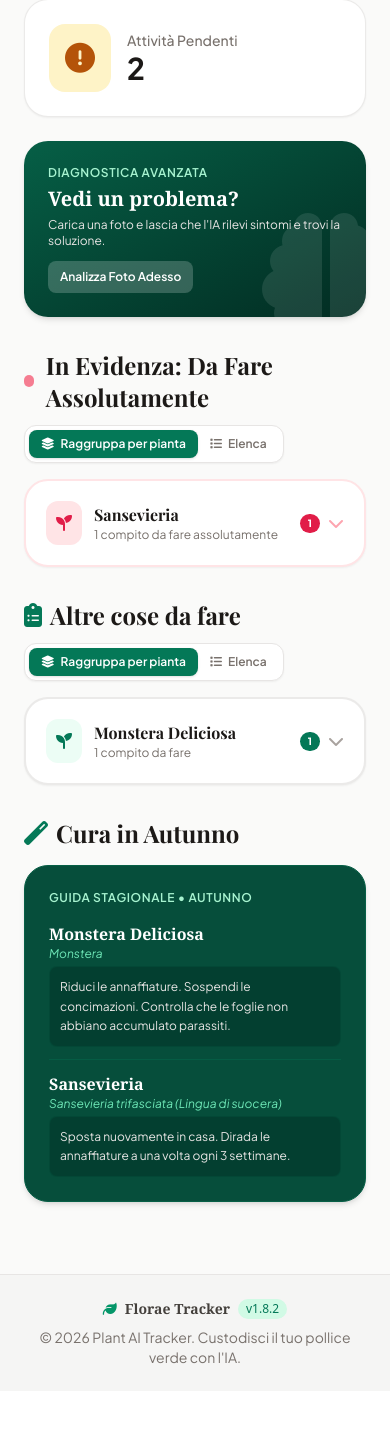
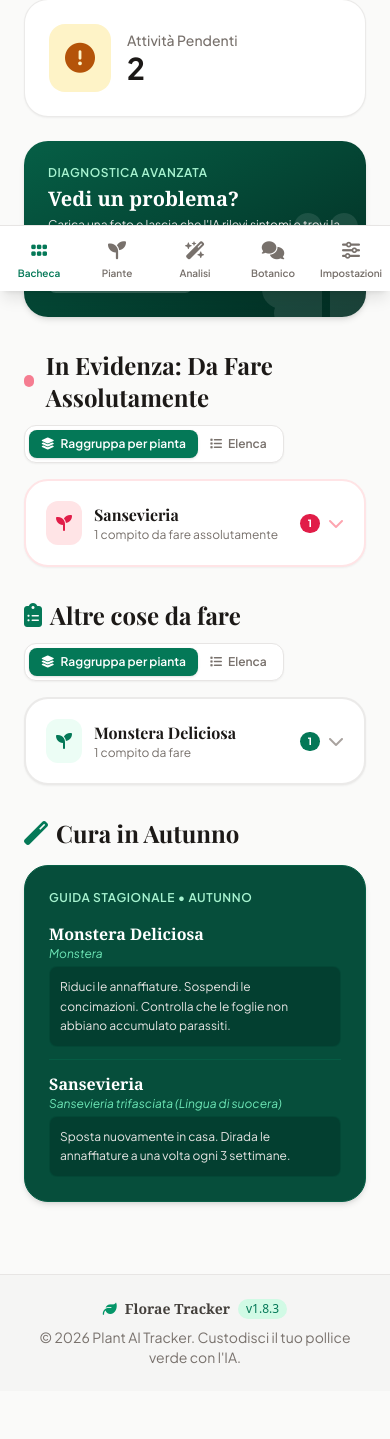
Before and after one commit to chiavedj/plant-tracker, a Flask app: page / in a window 390 px wide. Shown: the part 553-1992 px from the top of the page. Before the commit the page ends 1917 px from the top, so only its background shows below. Run offline with Flask 3, Linux system fonts and the light colour scheme; data comes from the database, SQL or seed files in the repository; some libraries are stand-ins or nearby versions; some web fonts are replaced.

Commit message:
v1.8.3: fix voce Bacheca coperta dall'header su mobile + barra di navigazione in basso

```diff
--- a/app.py
+++ b/app.py
@@ -14,7 +14,7 @@ import google.generativeai as genai
 import io
 from PIL import Image
 
-__version__ = "1.8.2"  # Fonte unica della versione (vedi CHANGELOG.md)
+__version__ = "1.8.3"  # Fonte unica della versione (vedi CHANGELOG.md)
 
 app = Flask(__name__)
 app.secret_key = "plant_tracker_super_secret_key"
--- a/templates/base.html
+++ b/templates/base.html
@@ -41,7 +41,7 @@
     <div id="sidebar-overlay" class="fixed inset-0 bg-black/50 z-10 hidden md:hidden transition-opacity duration-300 opacity-0"></div>
 
     <!-- Sidebar / Sidebar Navigation -->
-    <aside id="sidebar" class="fixed md:sticky top-0 hidden md:flex flex-col w-64 bg-emerald-950 text-stone-100 h-screen p-6 shadow-xl z-20 transition-all duration-300 -translate-x-full md:translate-x-0 flex-shrink-0">
+    <aside id="sidebar" class="fixed md:sticky top-0 hidden md:flex flex-col w-64 bg-emerald-950 text-stone-100 h-screen p-6 pt-20 pb-24 md:pt-6 md:pb-6 shadow-xl z-20 transition-all duration-300 -translate-x-full md:translate-x-0 flex-shrink-0 overflow-y-auto">
         <div class="hidden md:flex items-center space-x-3 mb-8 px-2">
             <div class="bg-emerald-800 p-2 rounded-xl text-emerald-300">
                 <i class="fa-solid fa-leaf text-2xl"></i>
@@ -102,7 +102,7 @@
     </aside>
 
     <!-- Main Content Area -->
-    <main class="flex-grow flex flex-col min-w-0">
+    <main class="flex-grow flex flex-col min-w-0 pb-20 md:pb-0">
         <!-- Messages/Alerts Container -->
         <div class="px-6 pt-6 max-w-7xl w-full mx-auto">
             {% with messages = get_flashed_messages(with_categories=true) %}
@@ -150,6 +150,32 @@
         </footer>
     </main>
 
+    <!-- Mobile Bottom Navigation: sempre visibile, così la Bacheca è sempre raggiungibile -->
+    <nav class="md:hidden fixed bottom-0 left-0 right-0 bg-white border-t border-stone-200 shadow-lg z-40">
+        <div class="grid grid-cols-5">
+            <a href="/" class="flex flex-col items-center justify-center py-2.5 text-[10px] font-semibold transition-colors {% if request.path == '/' %} text-emerald-700 {% else %} text-stone-500 {% endif %}">
+                <i class="fa-solid fa-grip text-lg mb-0.5"></i>
+                <span>Bacheca</span>
+            </a>
+            <a href="/plants" class="flex flex-col items-center justify-center py-2.5 text-[10px] font-semibold transition-colors {% if request.path.startswith('/plants') or request.path.startswith('/plant/') %} text-emerald-700 {% else %} text-stone-500 {% endif %}">
+                <i class="fa-solid fa-seedling text-lg mb-0.5"></i>
+                <span>Piante</span>
+            </a>
+            <a href="/diagnose" class="flex flex-col items-center justify-center py-2.5 text-[10px] font-semibold transition-colors {% if request.path.startswith('/diagnose') %} text-emerald-700 {% else %} text-stone-500 {% endif %}">
+                <i class="fa-solid fa-wand-magic-sparkles text-lg mb-0.5"></i>
+                <span>Analisi</span>
+            </a>
+            <a href="/chatbot" class="flex flex-col items-center justify-center py-2.5 text-[10px] font-semibold transition-colors {% if request.path == '/chatbot' %} text-emerald-700 {% else %} text-stone-500 {% endif %}">
+                <i class="fa-solid fa-comments text-lg mb-0.5"></i>
+                <span>Botanico</span>
+            </a>
+            <a href="/settings" class="flex flex-col items-center justify-center py-2.5 text-[10px] font-semibold transition-colors {% if request.path == '/settings' %} text-emerald-700 {% else %} text-stone-500 {% endif %}">
+                <i class="fa-solid fa-sliders text-lg mb-0.5"></i>
+                <span>Impostazioni</span>
+            </a>
+        </div>
+    </nav>
+
     <!-- Mobile Nav Javascript -->
     <script>
         const mobileBtn = document.getElementById('mobile-menu-btn');
```
Also changed, not shown: CHANGELOG.md.
